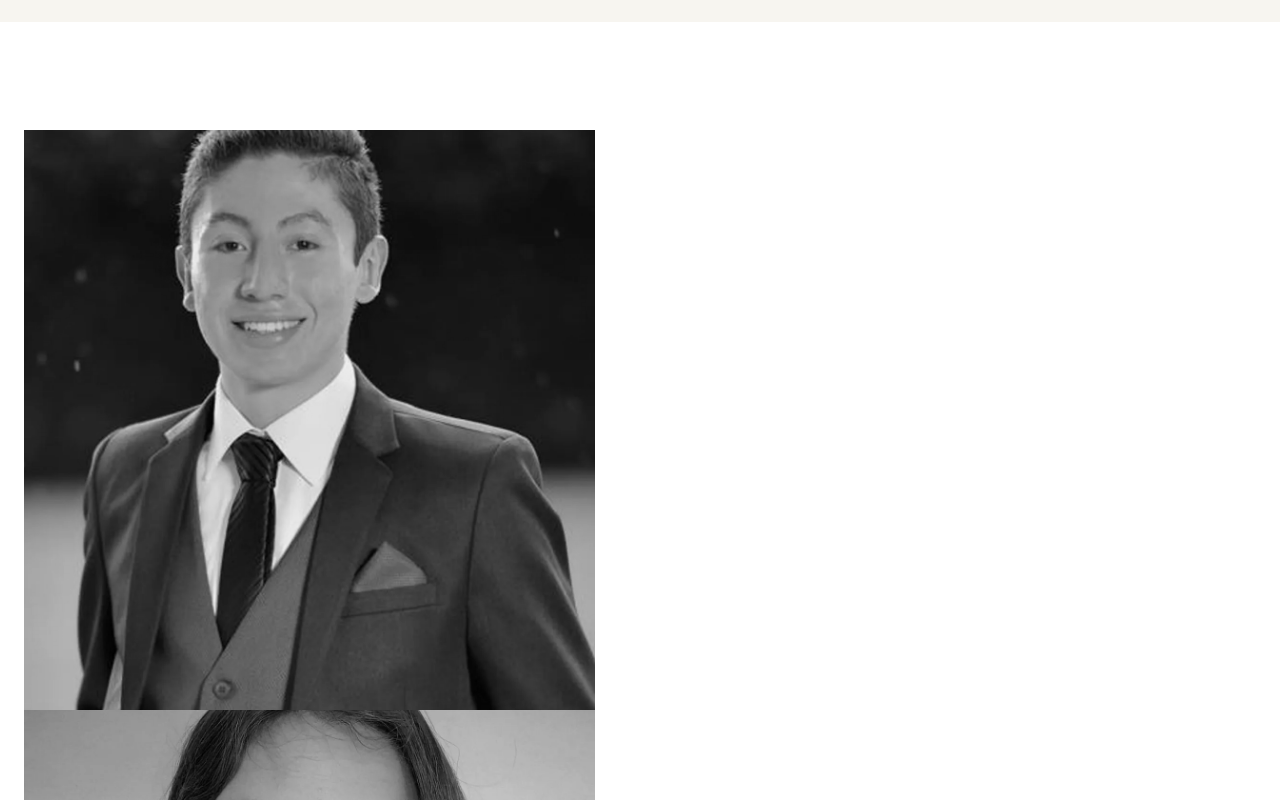
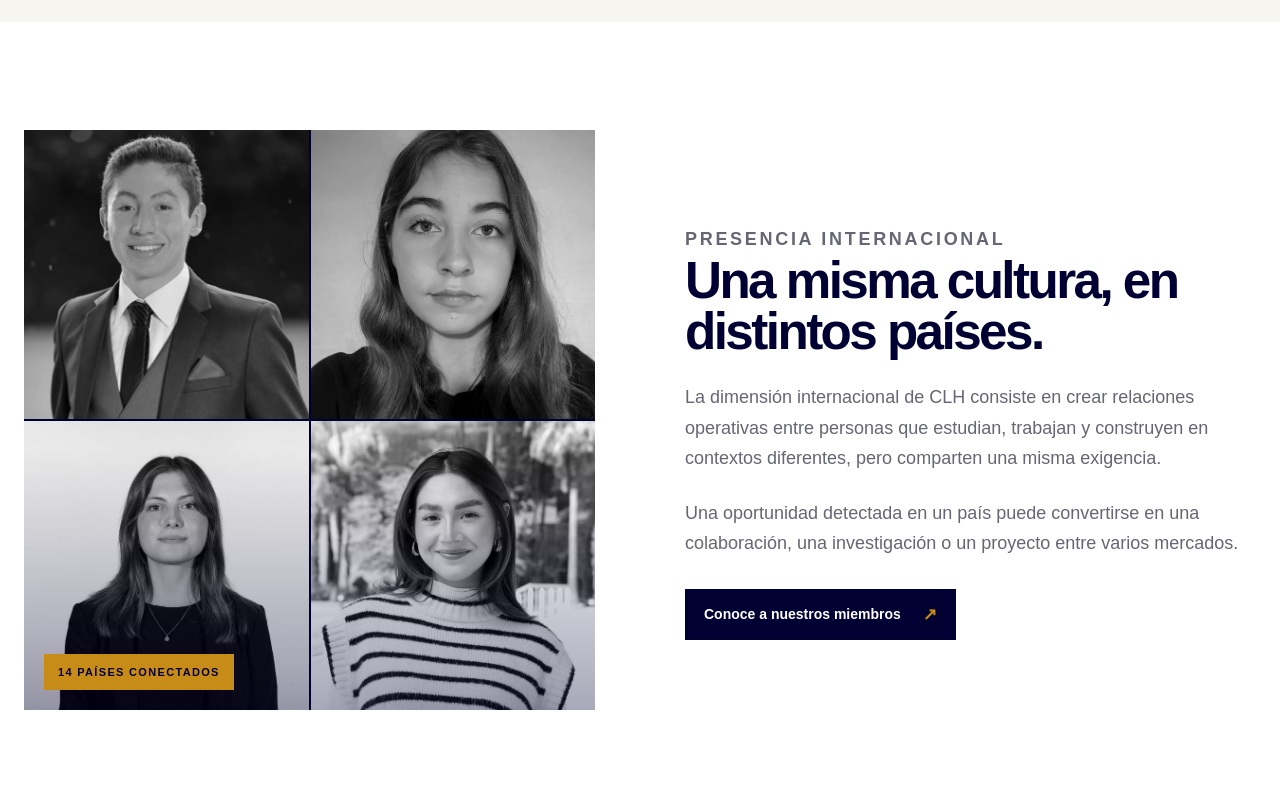
Before and after one commit to aprobarchatgpt-lang/webclh, a React (Vite) app: page / in a window 1280 px wide. Shown: the part 3940-4740 px from the top of the page. Built offline with nearby package versions, Linux system fonts and the light colour scheme.

Commit message:
Ajustar la composición internacional de la portada

```diff
--- a/app/globals.css
+++ b/app/globals.css
@@ -138,9 +138,11 @@ img { display: block; max-width: 100%; }
 .international-section { background: var(--white); padding: 108px 0; }
 .international-grid { display: grid; grid-template-columns: 1fr 1fr; gap: 90px; align-items: center; }
 .international-grid > div:last-child .button { margin-top: 30px; }
-.international-image { position: relative; min-height: 580px; background: var(--navy); }
-.international-image img { width: 100%; height: 580px; object-fit: cover; filter: grayscale(1) contrast(1.05); }
-.international-image span { position: absolute; bottom: 20px; left: 20px; padding: 12px 14px; background: var(--gold); color: var(--navy); text-transform: uppercase; font-size: 11px; font-weight: 800; letter-spacing: .12em; }
+.international-image { position: relative; min-height: 580px; overflow: hidden; background: var(--navy); }
+.international-image::after { content: ""; position: absolute; inset: 0; background: linear-gradient(180deg, transparent 55%, rgba(0,0,51,.34)); pointer-events: none; }
+.international-collage { height: 580px; display: grid; grid-template-columns: repeat(2, 1fr); grid-template-rows: repeat(2, 1fr); gap: 2px; background: var(--navy); }
+.international-collage img { width: 100%; height: 100%; min-height: 0; object-fit: cover; object-position: 50% 20%; filter: grayscale(1) contrast(1.05); }
+.international-image span { position: absolute; bottom: 20px; left: 20px; z-index: 1; padding: 12px 14px; background: var(--gold); color: var(--navy); text-transform: uppercase; font-size: 11px; font-weight: 800; letter-spacing: .12em; }
 .org-teaser { display: grid; grid-template-columns: .9fr 1.1fr; gap: 100px; border-top: 1px solid var(--line); }
 .clean-list { margin: 28px 0; padding: 0; list-style: none; }
 .clean-list li { position: relative; padding: 14px 0 14px 30px; border-bottom: 1px solid var(--line); line-height: 1.55; }
```
